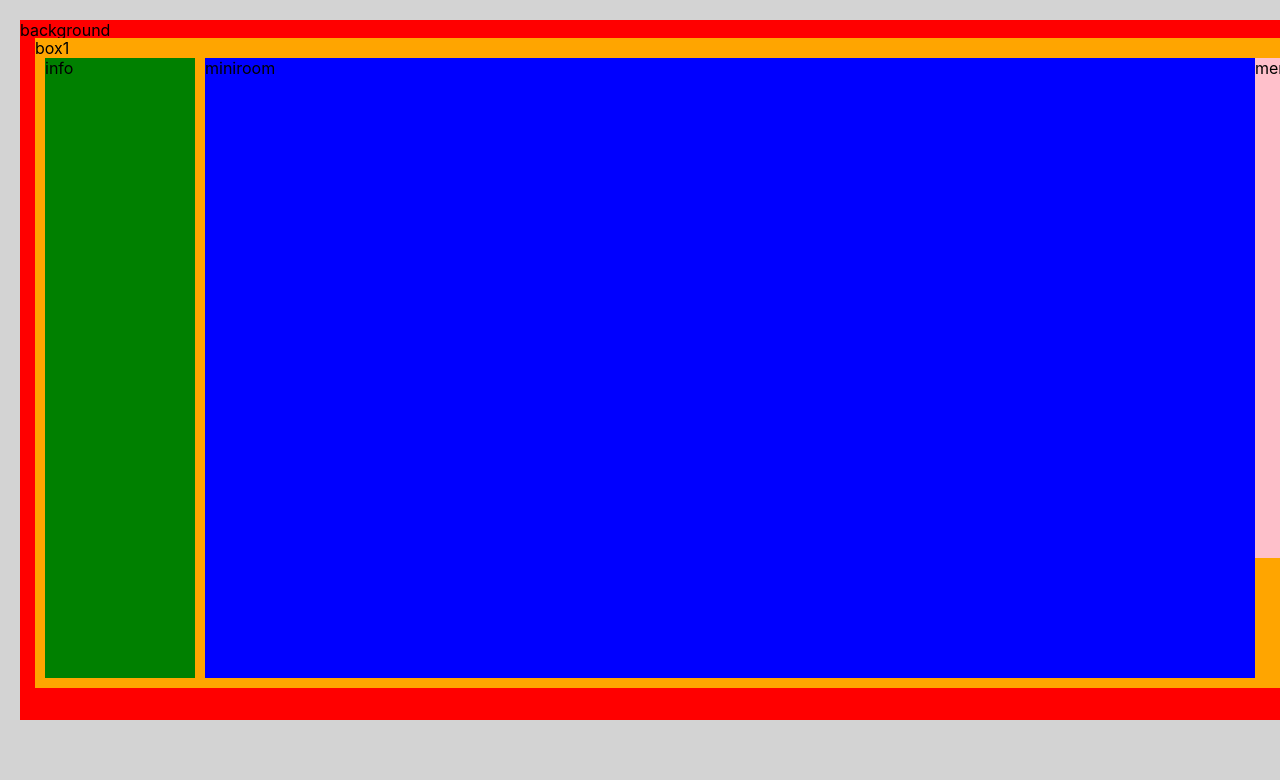
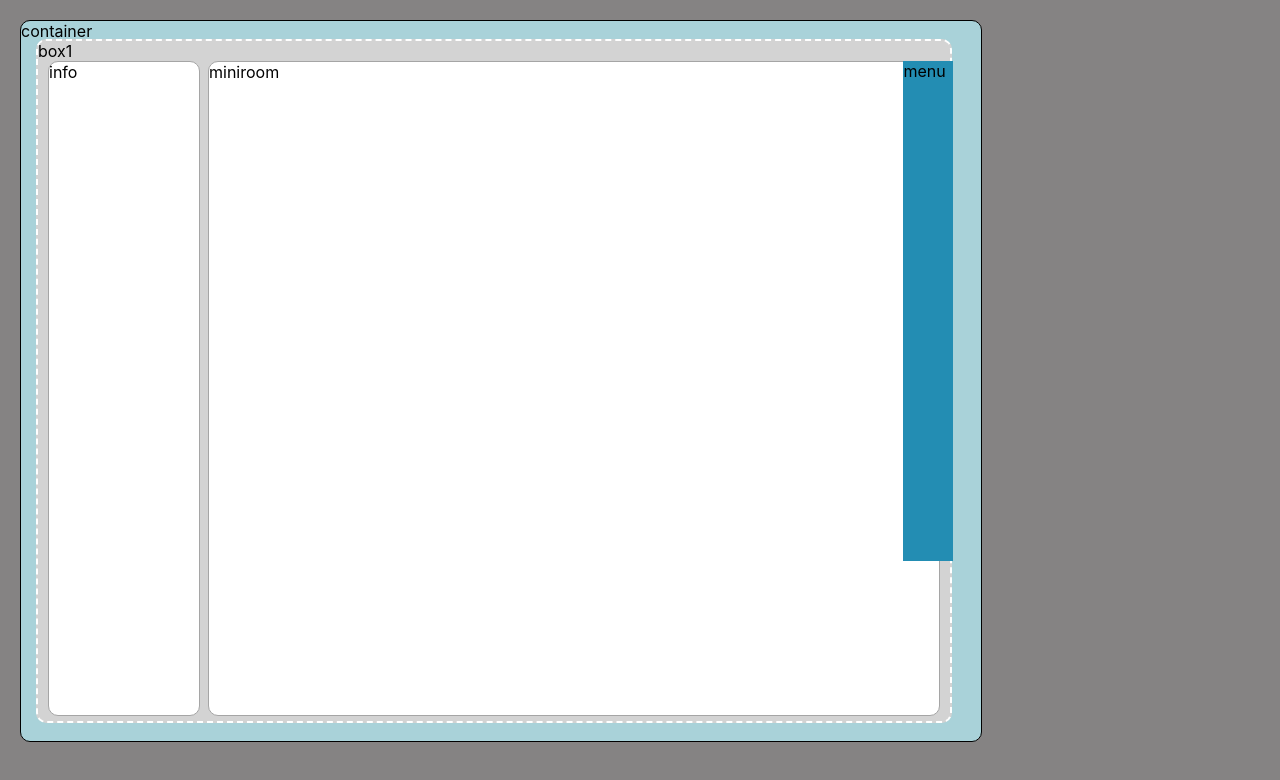
Before and after one commit to xxalsgh0203/CyWorld, a React (Create React App) app: page / in a window 1280 px wide. Shown: the top 780 px of the page. Built offline with nearby package versions, Linux system fonts and the light colour scheme.

Commit message:
revised css

```diff
--- a/src/App.css
+++ /dev/null
@@ -1,52 +0,0 @@
-body {
-    background-color: lightgrey;
-}
-.container{
-    margin: 20px;
-    background: red;
-    position: relative;
-    width: 1300px;
-    height: 700px;
-}
-
-.box1{
-    background: orange;
-    top: 18px;
-    left: 15px;
-    height: 650px;
-    width: 1250px;
-    position: absolute;
-}
-
-.info{
-    background: green;
-    position: absolute;
-    height: 620px;
-    width: 150px;
-    left: 10px;
-}
-
-.miniroom{
-    background: blue;
-    position: absolute;
-    width: 1050px;
-    height: 620px;
-    left: 170px;
-}
-
-.music{
-    background: purple;
-    height: 50px;
-    width: 200px;
-    top: 20px;
-    left: 1350px;
-    position: absolute;
-}
-
-.menu{
-    background: pink;
-    position: absolute;
-    width: 50px;
-    height: 500px;
-    left: 1220px;
-}
--- a/src/App.js
+++ b/src/App.js
@@ -1,18 +1,8 @@
-import logo from './logo.svg';
-import './App.css';
+import Layout from './components/Layout.js';
 
 function App() {
   return (
-    <div>
-      <div className="container"> background
-        <div className="box1"> box1
-        <div className="info"> info </div>
-        <div className="miniroom">miniroom</div>
-        <div className="menu"> menu </div>
-        </div>
-      </div>
-      <div className="music"> music </div>
-    </div>
+    <Layout />
   );
 }
 
--- /dev/null
+++ b/src/components/Layout.css
@@ -0,0 +1,60 @@
+body {
+    background-color: rgb(133, 131, 131);
+}
+.container{
+    margin: 20px;
+    background: rgb(169, 210, 217);
+    border: 1px solid black;
+    position: relative;
+    width: 75%;
+    border-radius: 10px;
+    height: 90vh;
+}
+
+.box1{
+    background: lightgray;
+    top: 18px;
+    left: 15px;
+    height: 85vh;
+    width: 95%;
+    position: absolute;
+    border: 2px dashed rgb(255, 255, 255);
+    border-radius: 10px;
+}
+
+.info{
+    background: rgb(255, 255, 255);
+    border: 1px solid rgb(165, 165, 165);
+    border-radius: 10px;
+    position: absolute;
+    height: 96%;
+    width: 150px;
+    left: 10px;
+}
+
+.miniroom{
+    background: rgb(255, 255, 255);
+    position: absolute;
+    width: 80%;
+    height: 96%;
+    left: 170px;
+    border: 1px solid rgb(165, 165, 165);
+    border-radius: 10px;
+}
+
+.music{
+    background: purple;
+    height: 50px;
+    width: 200px;
+    top: 20px;
+    left: 1350px;
+    position: absolute;
+}
+
+.menu{
+    background: rgb(35, 141, 179);
+    position: absolute;
+    width: 50px;
+    height: 500px;
+    left: 94.9%;
+}
--- /dev/null
+++ b/src/components/Layout.js
@@ -0,0 +1,18 @@
+import './Layout.css';
+
+function Layout(){
+    return (
+        <div>
+            <div className="container"> container
+                <div className="box1"> box1
+                <div className="info"> info </div>
+                <div className="miniroom">miniroom</div>
+                <div className="menu"> menu </div>
+                </div>
+            </div>
+            <div className="music"> music </div>
+        </div>
+    );
+}
+
+export default Layout
--- /dev/null
+++ b/src/components/temp.css
@@ -0,0 +1,63 @@
+body {
+    background-color: rgb(104, 104, 104);
+}
+.container{
+    width: 75%;
+    height: 95vh;
+    padding: 25px;
+    background: rgb(69, 70, 70);
+    border: 1px solid black;
+    border-radius: 10px;
+}
+
+.box1{
+    z-index: 1;
+    position: relative;
+    display: flex;
+    height: 100%;
+    padding: 20px 8px 8px;
+    background: lightgray;
+    border: 2px dashed rgb(255, 255, 255);
+    border-radius: 10px;
+}
+
+.info{
+    z-index: 10;
+    overflow-y: auto;
+    width: 10%;
+    height: 96%;
+    margin-top: 5px;
+    padding: 20px;
+    border: 1px solid rgb(165, 165, 165);
+    border-radius: 10px;
+    background: rgb(255, 255, 255);
+}
+
+.miniroom{
+    z-index: 10;
+    overflow-y: auto;
+    width: 100%;
+    height: 96%;
+    margin-top: 10px;
+    padding: 20px;
+    border: 1px solid rgb(165, 165, 165);
+    border-radius: 10px;
+    background: rgb(255, 255, 255);
+}
+
+.music{
+    background: purple;
+    height: 50px;
+    width: 200px;
+    top: 20px;
+    left: 1350px;
+    position: absolute;
+}
+
+.menu{
+    background: pink;
+    position: absolute;
+    width: 50px;
+    height: 500px;
+    left: 1220px;
+}
```
